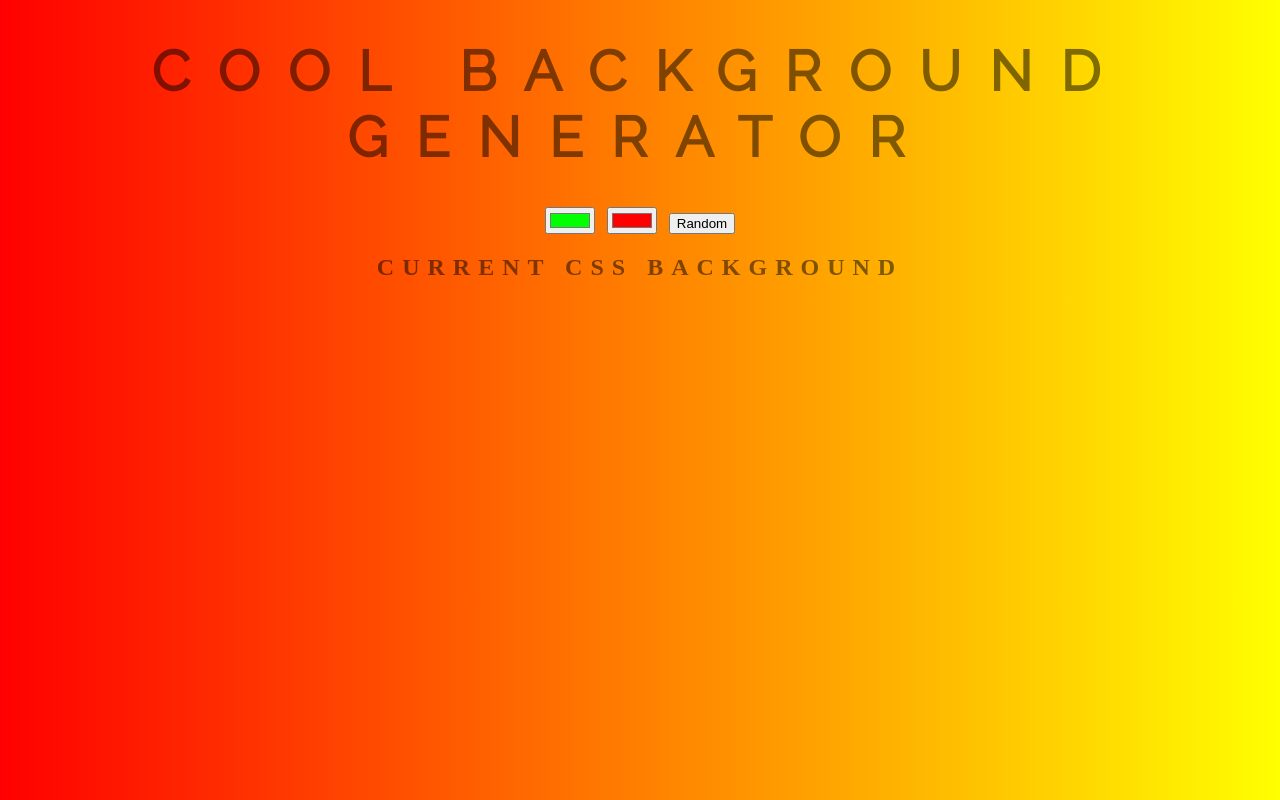
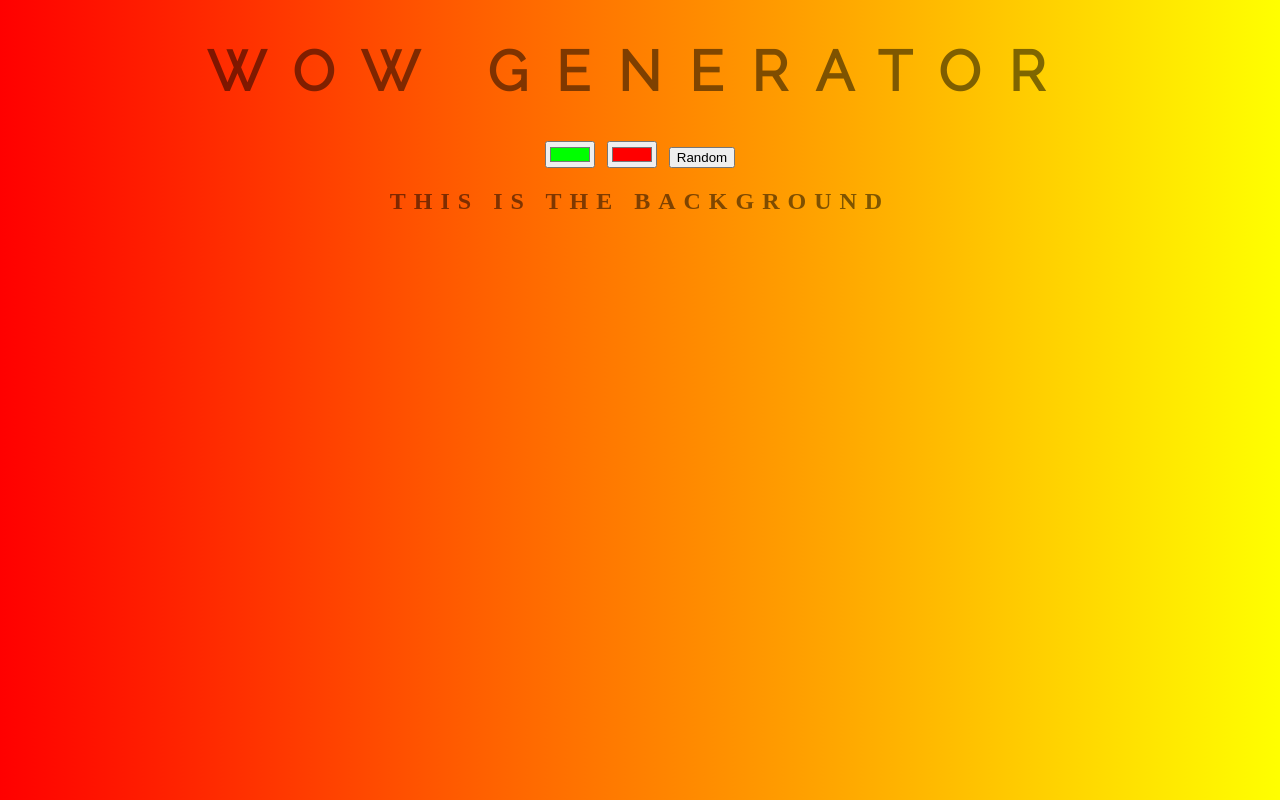
Before and after one commit to Shoozle/backgroundgen, a plain HTML site: page index.html in a window 1280 px wide. Drawn offline with Linux system fonts and the light colour scheme.

Commit message:
final message

```diff
--- a/index.html
+++ b/index.html
@@ -10,11 +10,11 @@
 
 </head>
 <body id="gradient">
-    <h1>Cool Background Generator</h1>
+    <h1>WOW Generator</h1>
     <input type="color" name="color1" value="#00ff00" id="" class="colour1">
     <input type="color" name="color2" value="#ff0000" id="" class="colour2">
     <input type="button" value="Random" class="randbtn">
-    <h2>Current CSS Background</h2>
+    <h2>This is the background</h2>
     <h3></h3>
     <script src="script.js"></script>
 </body>
```
